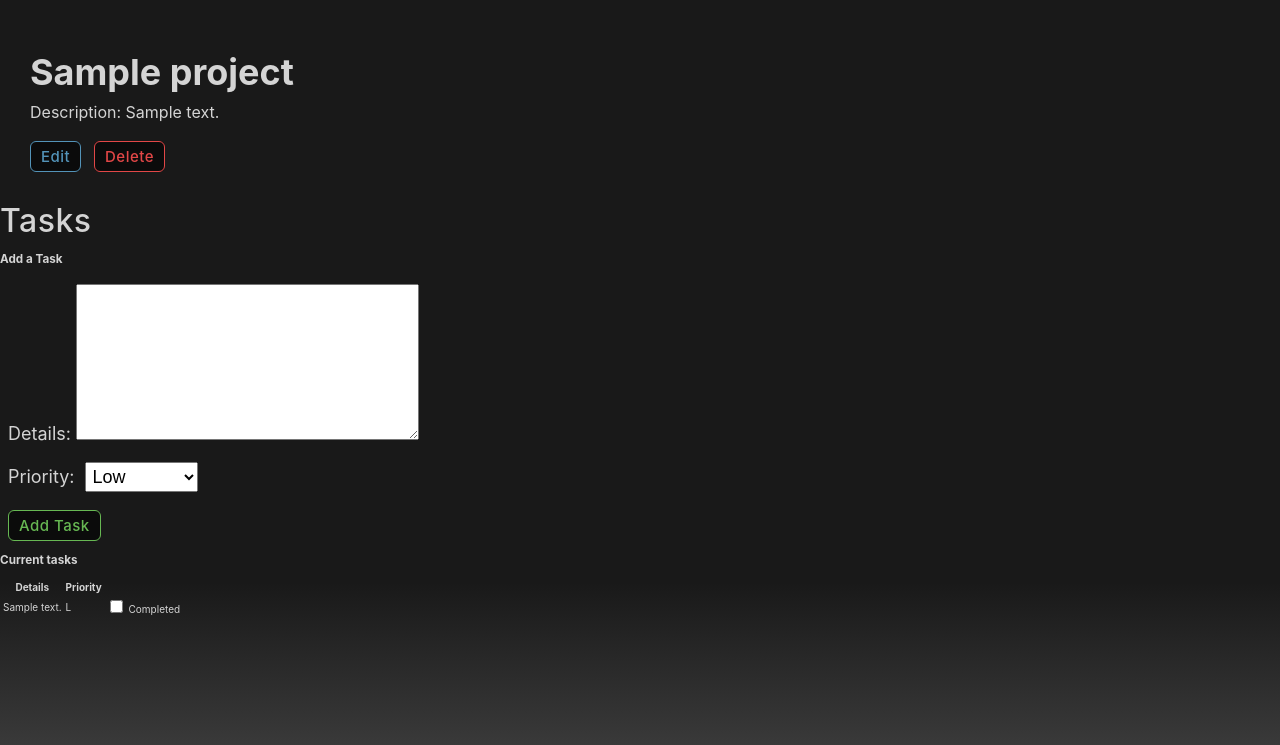
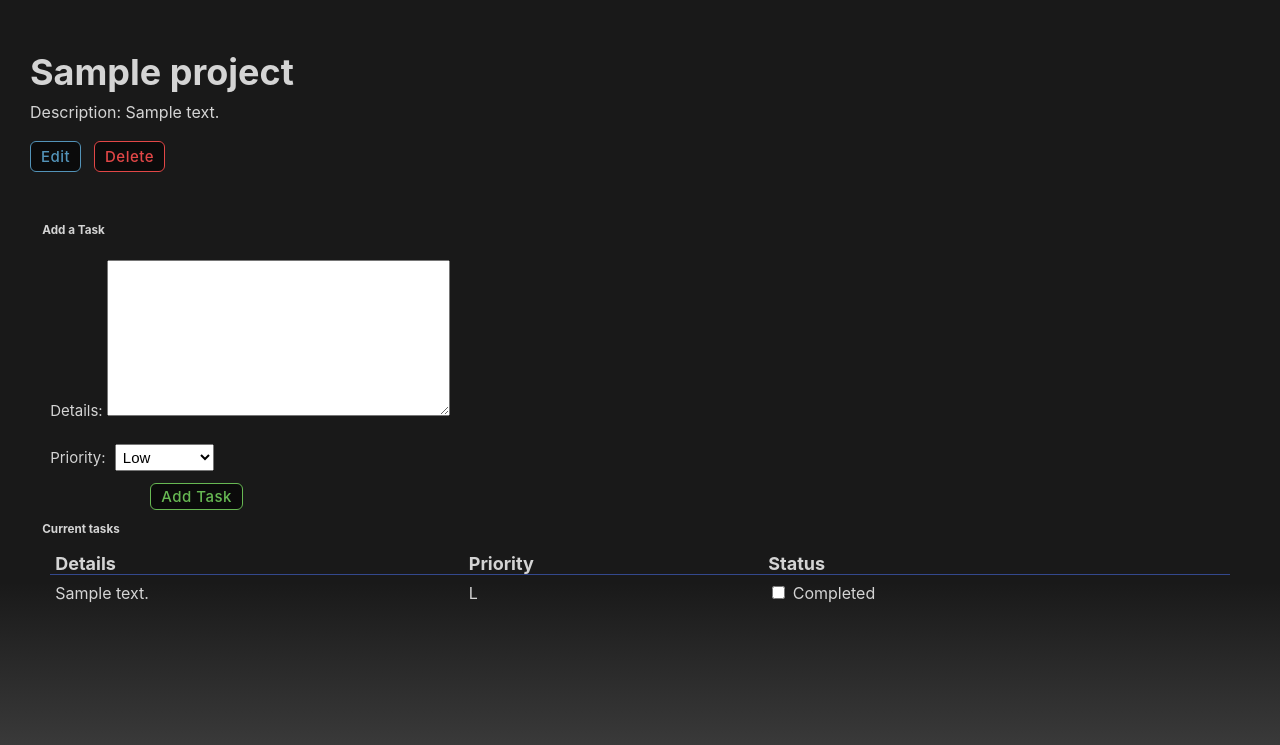
Before and after one commit to JGore99/The-Project-Manager, a Django app: page /projects/1/ in a window 1280 px wide. Shown: the part 68-813 px from the top of the page. Run offline with Django 4.2, Linux system fonts and the light colour scheme; a user stored in the database is signed in; tables that the repository leaves empty hold one stand-in row (values such as "Sample post").

Commit message:
add project detail styling

```diff
--- a/main_app/static/css/form.css
+++ b/main_app/static/css/form.css
@@ -1,7 +1,10 @@
 .form-container {
   display: flex;
   flex-direction: column;
+  justify-content: center;
+  align-items: center;
   width: 100%;
+  border: white solid 1px;
 }
 
 table {
--- a/main_app/static/css/project-detail.css
+++ b/main_app/static/css/project-detail.css
@@ -4,7 +4,6 @@
   flex-direction: column;
   align-items: center;
   justify-content: center;
-  height: auto;
 }
 
 .project-details {
@@ -19,11 +18,25 @@
   margin-top: 20px;
 }
 
-.tasks-container {
+.task-container {
+  padding: 10px 30px 20px 30px;
   display: flex;
   flex-direction: column;
-  padding-bottom: 20px;
-  align-items: center;
+  align-items: flex-start;
+  justify-content: space-between;
+}
+
+.task-details {
+  display: flex;
+  flex-direction: column;
+  justify-content: space-between;
+  align-items: flex-start;
+  width: 98%;
+}
+
+.add-task-container {
+  display: flex;
+  flex-direction: column;
 }
 
 .subsection-title {
@@ -47,24 +60,6 @@
   height: 25px;
   width: 25px;
   margin-right: 10px;
-}
-
-.unfed,
-.fed,
-.no-toys,
-.all-toys {
-  margin: 0;
-  font-weight: bold;
-}
-
-.unfed,
-.no-toys {
-  color: var(--danger);
-}
-
-.fed,
-.all-toys {
-  color: var(--submit);
 }
 
 .project-details h1 {
@@ -111,22 +106,27 @@
   margin-left: 16px;
 }
 
-.tasks h2,
-.toys h2 {
+.tasks h2 {
   font-size: 3.2rem;
   margin: 0;
 }
 
-.tasks h3,
-.toys h3 {
+.tasks h3 {
   font-size: var(--font-xl);
   margin: 10px 0;
+}
+
+.subsection-content {
+  display: flex;
+  flex-direction: column;
+  justify-content: flex-start;
+  align-items: flex-start;
 }
 
 .subsection-content p,
 .subsection-content input,
 .subsection-content select {
-  font-size: var(--font-l);
+  font-size: var(--font-m);
 }
 
 .subsection-content input,
@@ -135,40 +135,40 @@
   padding: 3px;
 }
 
-.tasks table {
+.task-container table {
   width: calc(100% - 16px);
   text-align: left;
   border-collapse: collapse;
   margin: 0 8px;
 }
 
-.tasks td {
+.task-container td {
   padding: 8px 5px;
   font-size: var(--font-reg);
 }
 
-.tasks th {
+.task-container th {
   font-size: var(--font-l);
   padding: 5px 5px 0;
-  border-bottom: rgb(36, 116, 248) solid 2px;
+  border-bottom: rgb(51, 72, 141) solid 1px;
 }
 
-.tasks tr:nth-child(even) {
+.task tr:nth-child(even) {
   background-color: #f3f3fd;
 }
 
-.toy-container p {
+.task-container p {
   margin: 12px 0;
 }
 
-.toy-container a {
+.task-container a {
   text-decoration: none;
   color: #111;
 }
 
-.toy-container .btn {
+.task-container .btn {
   padding: 3px 10px;
-  margin-left: 10px;
+  margin-left: 100px;
 }
 
 #file-input {
@@ -196,7 +196,7 @@
     margin-right: 25px;
   }
 
-  .tasks-container {
+  .task-container {
     flex-direction: row;
     justify-content: space-around;
     align-items: flex-start;
--- a/main_app/templates/projects/detail.html
+++ b/main_app/templates/projects/detail.html
@@ -26,26 +26,9 @@
     </div>
   </div>
 </section>
-<div class="task-container">
-  <section class="tasks">
-    <div class="subsection-title">
-      <h2>Tasks</h2>
-    </div>
-    {% comment %} <table>
-      <thead>
-        <tr><th>Date</th><th>Meal</th></tr>
-      </thead>
-      <tbody>
-        {% for task in project.task_set.all %}
-          <tr>
-            <td>{{task.date}}</td>
-            <td>{{task.get_task_display}}</td>
-          </tr>
-        {% endfor %}
-      </tbody>
-    </table> {% endcomment %}
-  </section>
-</div>
+<section class="task-container">
+  <div class="task-details">
+    <div class="add-task-container">
       <h3>Add a Task</h3>
         <form
         action="{% url 'add_task' project.id %}"
@@ -56,19 +39,20 @@
         {% csrf_token %}
         {{ task_form.as_p }}
         <button type="submit" class="btn submit">Add Task</button>
+      </div>
       </form>
       <h3>Current tasks</h3>
       {% if project.task_set.all.count %}
       <table>
         <thead>
-        <tr><th>Details</th><th>Priority</th></tr>
+          <tr><th>Details</th><th>Priority</th><th>Status</th></tr>
         </thead>
         <tbody>
           {% for task in project.task_set.all %}
             <tr>
               <td>{{task.details}}</td>
               <td>{{task.priority}}</td>
-            <td><input type="checkbox" id="accept"> Completed </td>
+              <td><input type="checkbox" id="accept"> Completed</td>
 
               {% comment %} <td>{{task.get_date_display}}</td> {% endcomment %}
             </tr>
@@ -78,4 +62,6 @@
       {% else %}
       <h3 class="subsection-content">{{project.name}} has no tasks</h3>
       {% endif %}
+  </div>
+  </section>
 {% endblock %}
```
Lines whose indentation alone changed are shown as unchanged.
